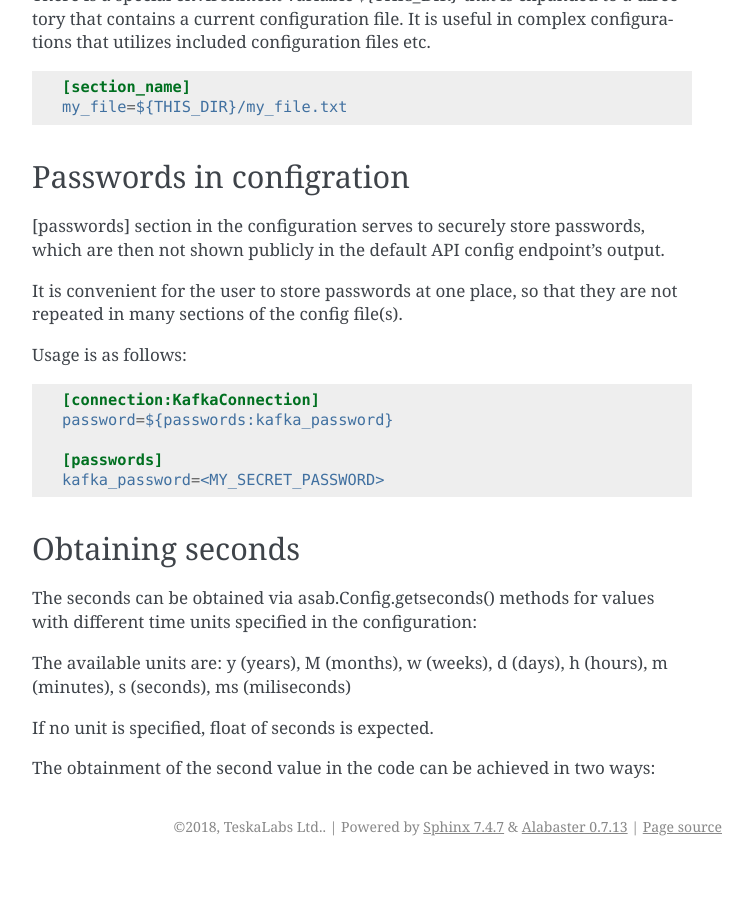
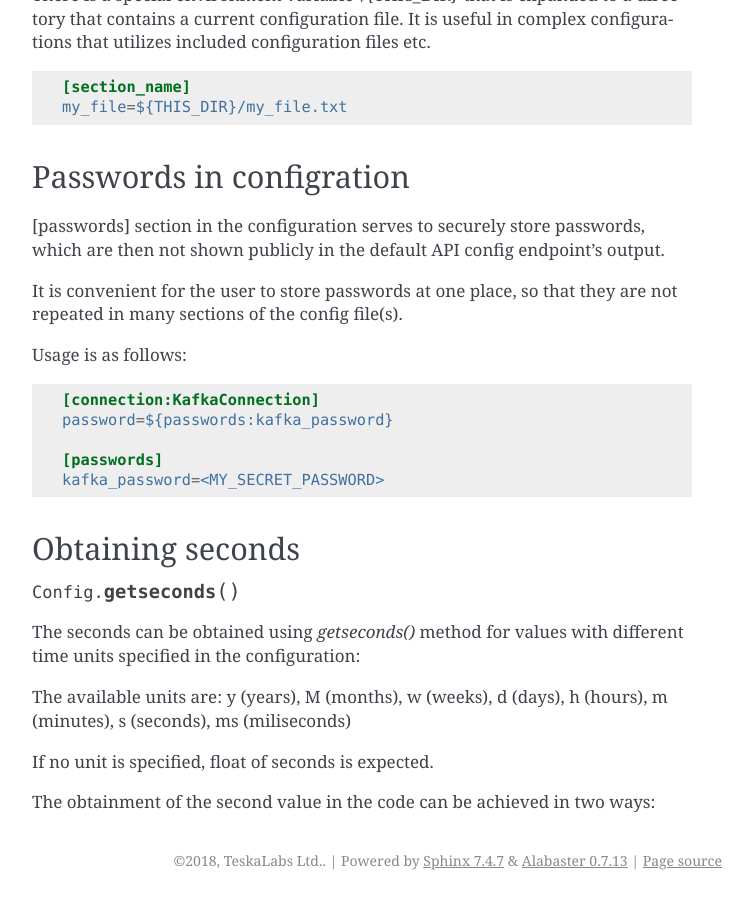
Before and after one commit to TeskaLabs/asab, a Sphinx documentation site: the page built from doc/asab/config.rst, in a window 1280 px wide and 900 px high, scrolled down 2674 px. Shown: the whole window, without its empty margins (388-1141 px from the left). Built offline with Sphinx 7.4.7, drawn with Linux system fonts in a browser that asks for light colours; before the commit the page ends 3540 px from its top, so only the background shows below that.

Commit message:
Update config.rst

```diff
--- a/doc/asab/config.rst
+++ b/doc/asab/config.rst
@@ -175,7 +175,9 @@ Usage is as follows:
 Obtaining seconds
 -------------------------------------
 
-The seconds can be obtained via asab.Config.getseconds() methods for values with different time
+.. py:method:: Config.getseconds()
+
+The seconds can be obtained using `getseconds()` method for values with different time
 units specified in the configuration:
 
 .. code:: ini
```
